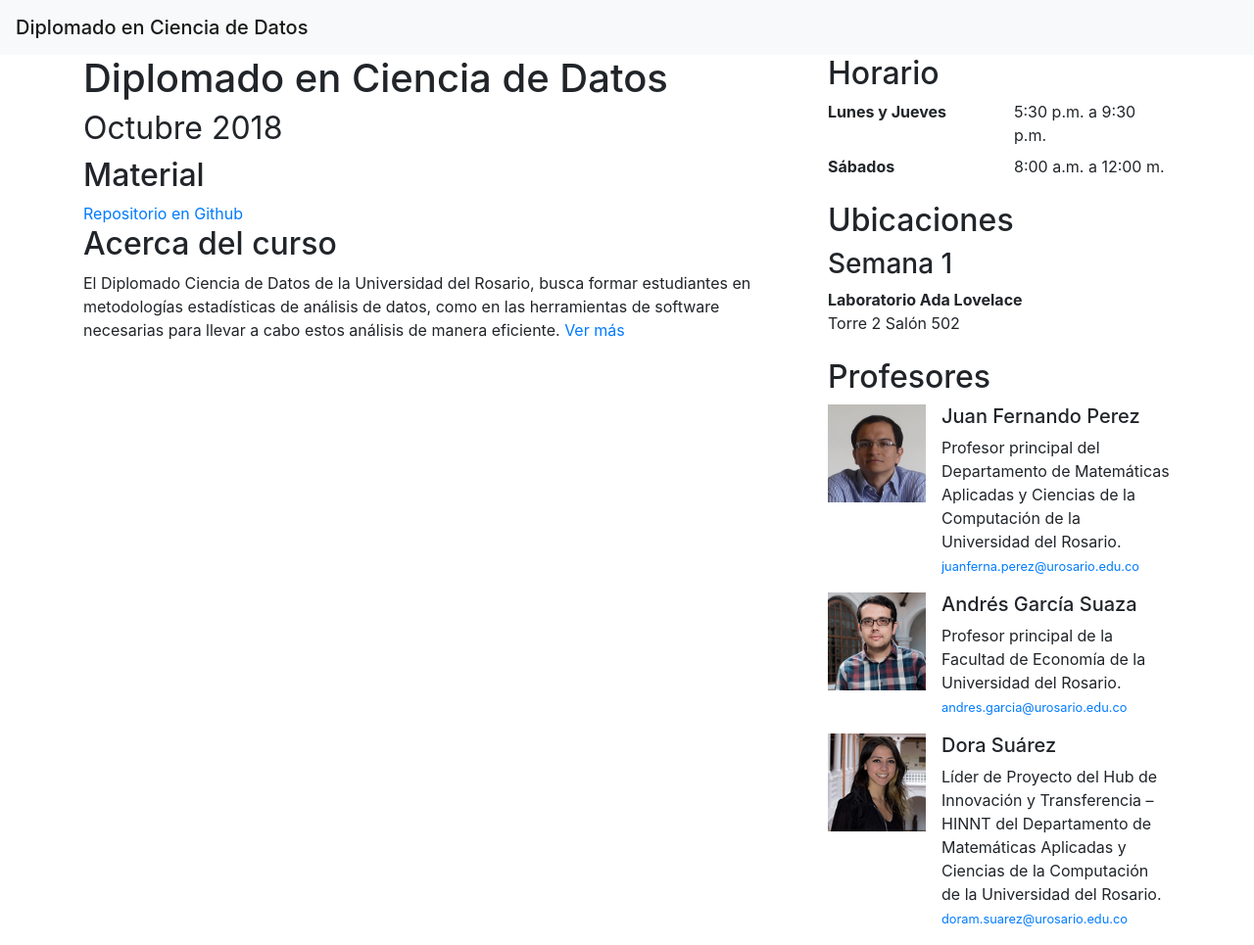
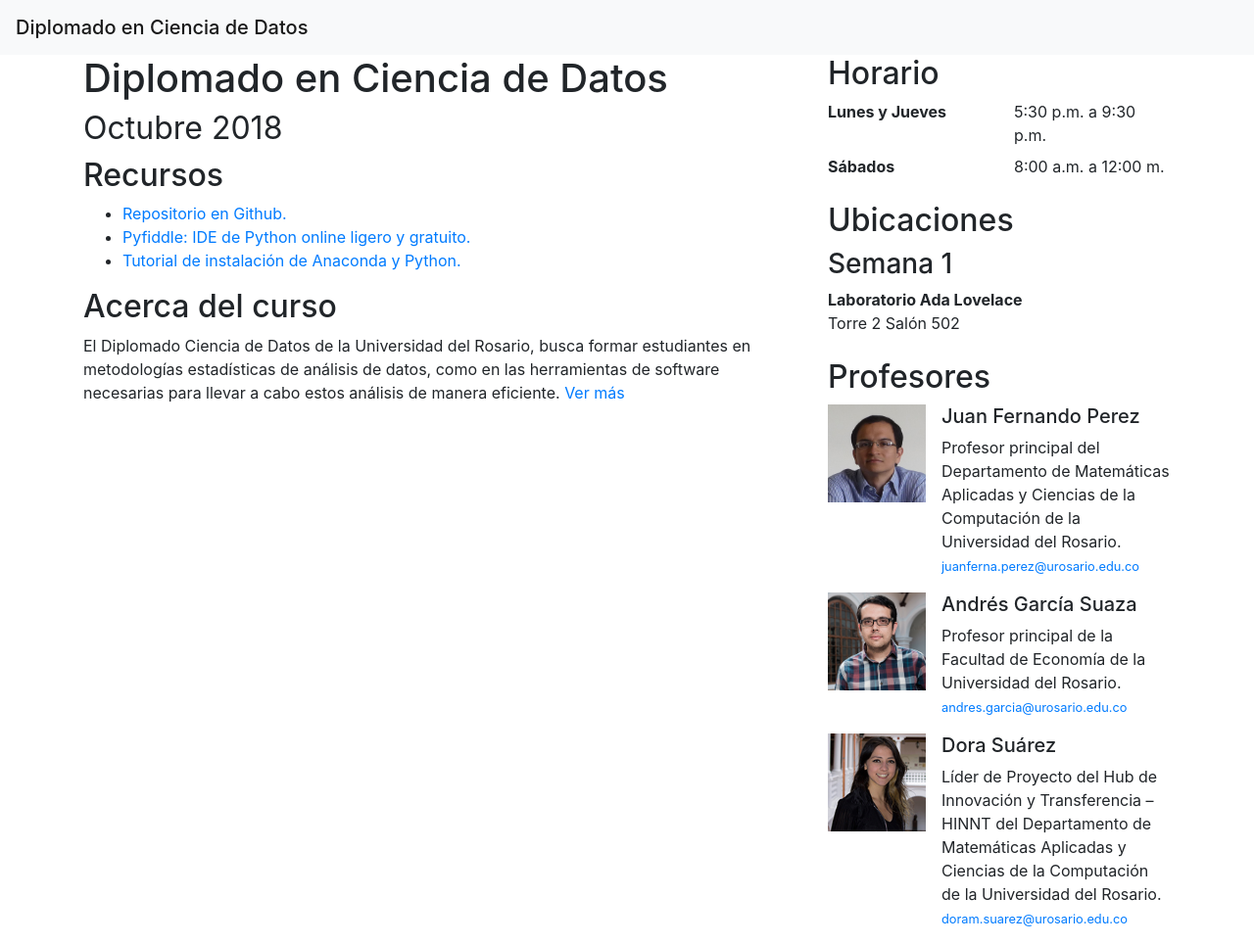
Before and after one commit to macc-urosario/dcd2018, a plain HTML site: page docs/index.html in a window 1280 px wide. Shown: the whole page at 98% size. Drawn offline with Linux system fonts and the light colour scheme.

Commit message:
actualizada página

```diff
--- a/docs/index.html
+++ b/docs/index.html
@@ -17,8 +17,21 @@
 				<div class="col-sm-12 col-md-8">
 						<h1>Diplomado en Ciencia de Datos<br><small>Octubre 2018</small></h1>
 
-						<h2>Material</h2>
-						<a href="https://github.com/macc-urosario/dcd2018" target="_blank">Repositorio en Github</a>
+						<h2>Recursos</h2>
+						<ul>
+							<li>
+								<a href="https://github.com/macc-urosario/dcd2018" target="_blank">Repositorio en Github.</a>
+							</li>
+
+							<li>
+								<a href="https://pyfiddle.io/" target="_blank">Pyfiddle: IDE de Python online ligero y gratuito.</a>
+							</li>
+
+							<li>
+								<a href="https://www.youtube.com/watch?v=XumYl5MhElQ" target="_blank">Tutorial de instalación de Anaconda y Python.</a>
+
+							</li>
+						</ul>
 						<h2>Acerca del curso</h2>
 						<p>El Diplomado Ciencia de Datos de la Universidad del Rosario, busca formar estudiantes en metodologías estadísticas de análisis de datos, como en las herramientas de software necesarias para llevar a cabo estos análisis de manera eficiente. <a href="https://educacioncontinuamkt.urosario.edu.co/07o7-diplomado-en-ciencia-de-datos-universidad-del-rosario/" target="_blank">Ver más</a></p>
 				</div>
```
